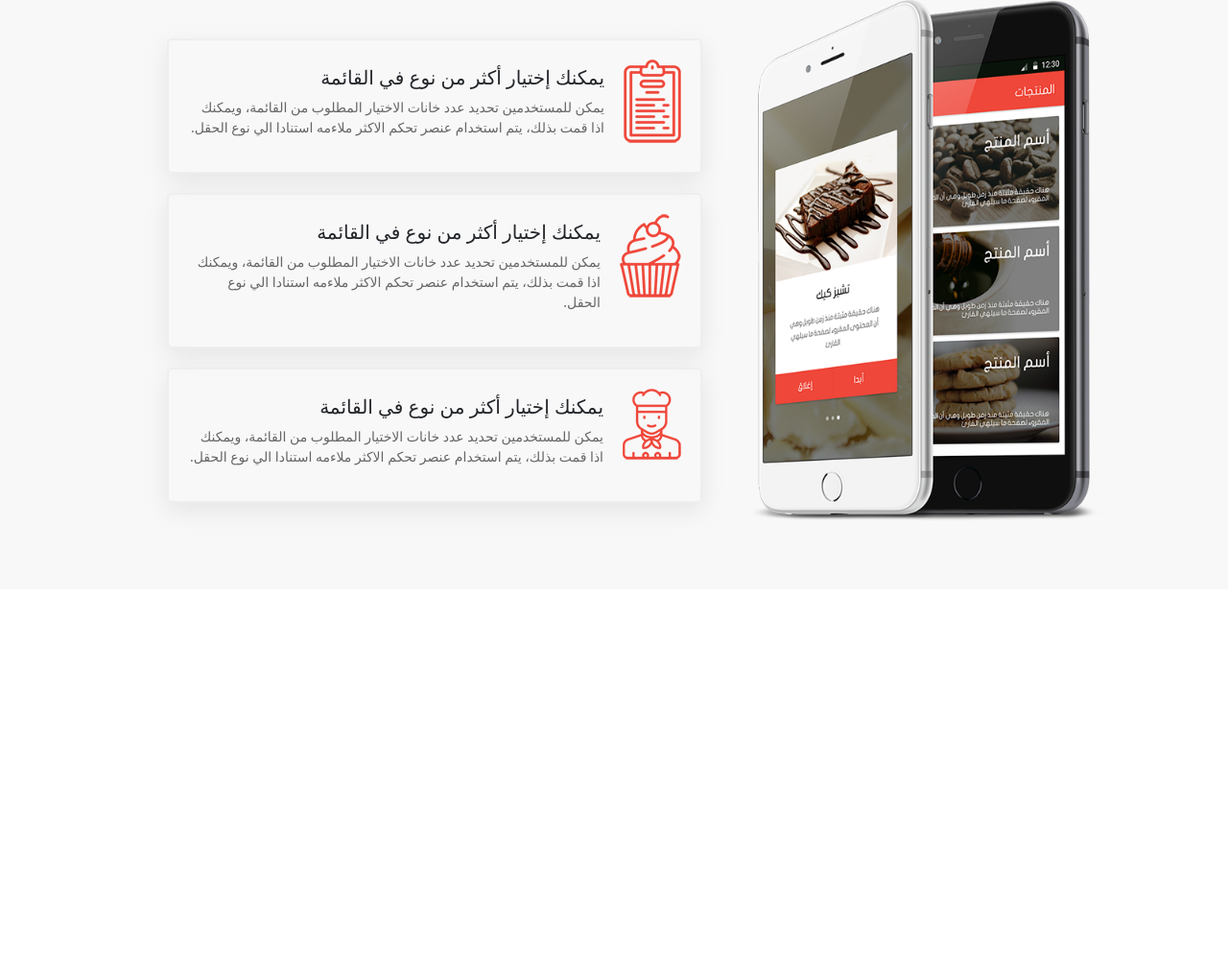
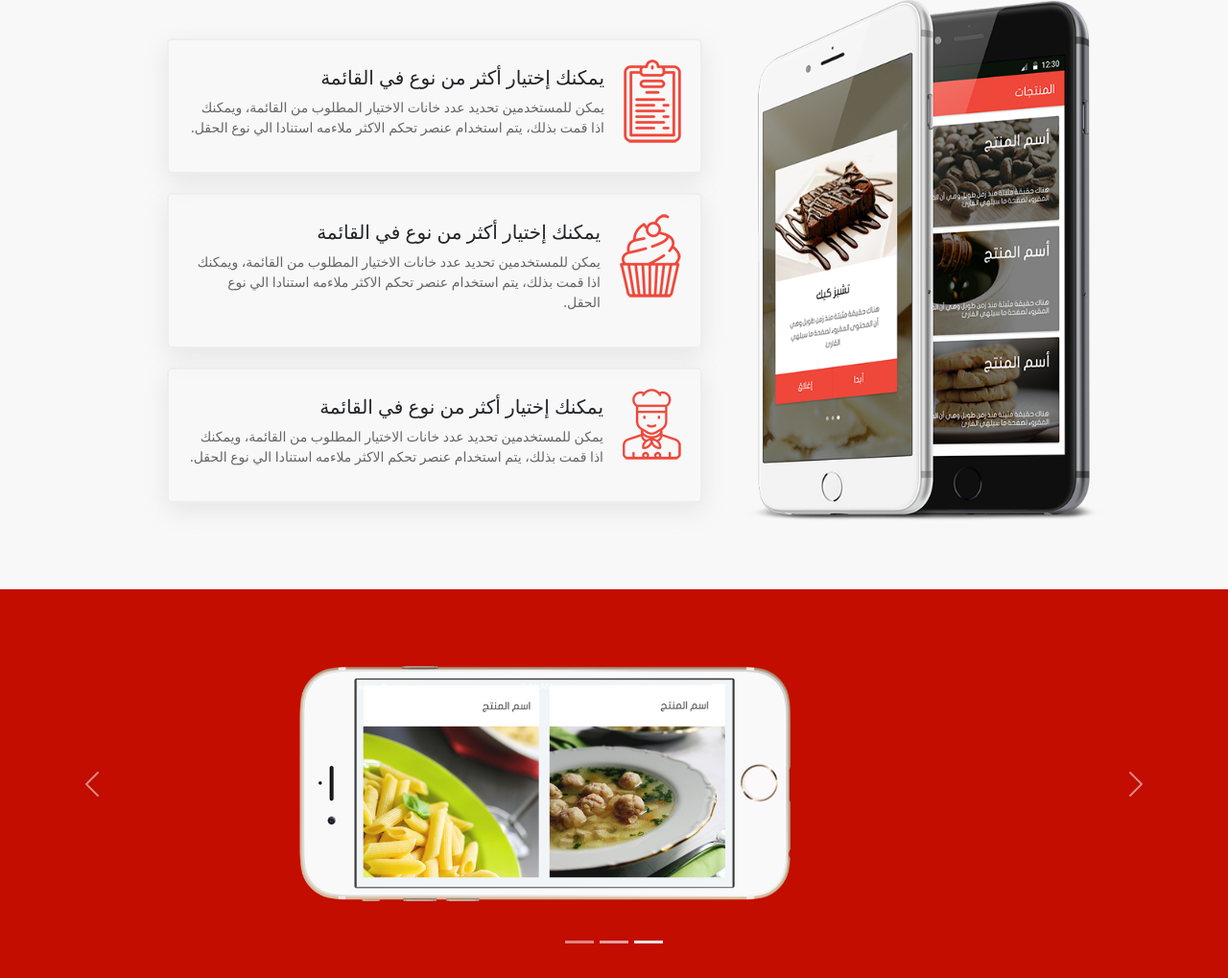
Before and after one commit to touzaelhassan/MOBILE-LANDING-PAGE, a plain HTML site: page index.html in a window 1280 px wide. Shown: the part 1682-2701 px from the top of the page at 96% size. Before the commit the page ends 2296 px from the top, so only its background shows below. Drawn offline with nearby package versions, Linux system fonts and the light colour scheme.

Commit message:
Slider Section

```diff
--- a/css/style.css
+++ b/css/style.css
@@ -246,3 +246,35 @@
   }
 }
 /* End Offer Section */
+
+/* Start Slider Section */
+.slider {
+  padding: 50px 0;
+  background-color: #c20d00;
+}
+
+.carousel-item {
+  text-align: center;
+}
+
+.carousel-item img {
+  width: 70%;
+}
+
+.carousel-indicators {
+  bottom: -50px;
+}
+
+@media screen and (min-width: 768px) {
+  .slider {
+    padding: 80px 0;
+  }
+  .carousel-item img {
+    width: 40%;
+  }
+
+  .carousel-indicators {
+    bottom: -70px;
+  }
+}
+/* End Slider Section */
--- a/index.html
+++ b/index.html
@@ -198,6 +198,67 @@
     </section>
     <!-- End Offer Section -->
 
+    <!-- Start Slider Section -->
+    <section class="slider">
+      <div class="slider__content">
+        <div
+          id="carouselExampleIndicators"
+          class="carousel slide"
+          data-bs-ride="carousel"
+        >
+          <div class="carousel-indicators">
+            <button
+              type="button"
+              data-bs-target="#carouselExampleIndicators"
+              data-bs-slide-to="0"
+              class="active"
+              aria-current="true"
+              aria-label="Slide 1"
+            ></button>
+            <button
+              type="button"
+              data-bs-target="#carouselExampleIndicators"
+              data-bs-slide-to="1"
+              aria-label="Slide 2"
+            ></button>
+            <button
+              type="button"
+              data-bs-target="#carouselExampleIndicators"
+              data-bs-slide-to="2"
+              aria-label="Slide 3"
+            ></button>
+          </div>
+          <div class="carousel-inner">
+            <div class="carousel-item active">
+              <img src="./images/slider/mobile1.png" alt="mobile" />
+            </div>
+            <div class="carousel-item">
+              <img src="./images/slider/mobile2.png" alt="mobile" />
+            </div>
+          </div>
+          <button
+            class="carousel-control-prev"
+            type="button"
+            data-bs-target="#carouselExampleIndicators"
+            data-bs-slide="prev"
+          >
+            <span class="carousel-control-prev-icon" aria-hidden="true"></span>
+            <span class="visually-hidden">Previous</span>
+          </button>
+          <button
+            class="carousel-control-next"
+            type="button"
+            data-bs-target="#carouselExampleIndicators"
+            data-bs-slide="next"
+          >
+            <span class="carousel-control-next-icon" aria-hidden="true"></span>
+            <span class="visually-hidden">Next</span>
+          </button>
+        </div>
+      </div>
+    </section>
+    <!-- End Slider Section -->
+
     <!-- Bootstrap Bundle JS Link -->
     <script
       src="https://cdn.jsdelivr.net/npm/bootstrap@5.0.2/dist/js/bootstrap.bundle.min.js"
```
